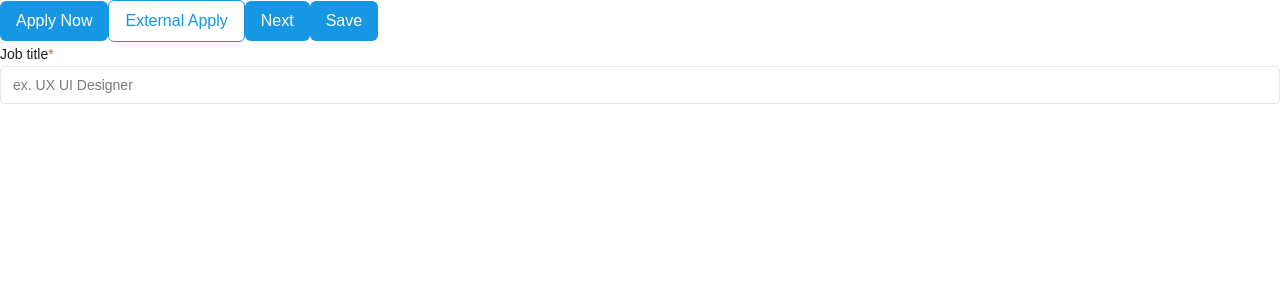
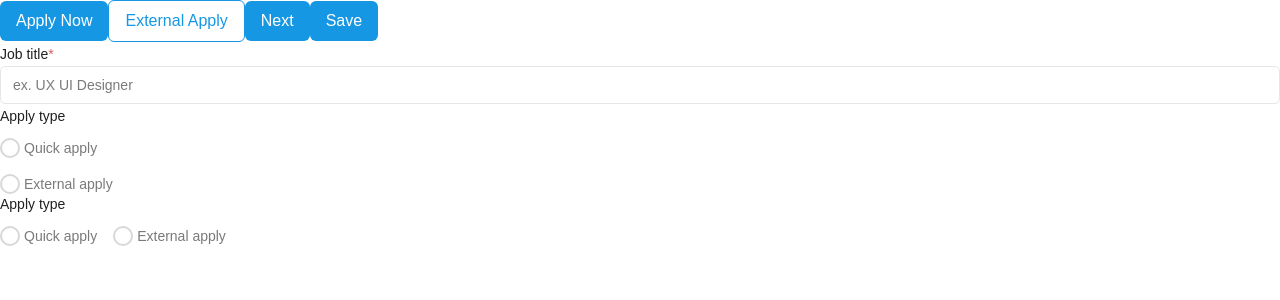
Before and after one commit to thecoadingmonk/hiring-tool, a React (Create React App) app: page / in a window 1280 px wide. Shown: the top 300 px of the page. Built offline with nearby package versions, Linux system fonts and the light colour scheme.

Commit message:
feat: created radio button and group component, updated tsconfig with screensize and color

```diff
--- a/src/App.tsx
+++ b/src/App.tsx
@@ -1,14 +1,37 @@
 import React, { useState } from "react";
 import Button from "./components/Button";
-import Input from "./components/Input";
+import InputText from "./components/InputText";
+import RadioGroup from "./components/RadioGroup";
+
+import type { RadioGroupProps } from "./types/RadioGroup";
 
 import "./index.css";
 
 const App = () => {
-  const [state, setState] = useState("");
+  const [inputState, setInputState] = useState("");
+  const [radioButtonState, setRadioButtonState] = useState("");
 
   const handleClick = (e: React.MouseEvent<HTMLButtonElement, MouseEvent>) =>
     console.log(e);
+
+  const radioGroupItems: RadioGroupProps["items"] = [
+    {
+      checked: radioButtonState === "quick-apply",
+      id: "quick-apply",
+      name: "apply-type",
+      value: "quick-apply",
+      label: "Quick apply",
+      onChange: (e) => setRadioButtonState(e.target.value),
+    },
+    {
+      checked: radioButtonState === "external-apply",
+      id: "external-apply",
+      name: "apply-type",
+      value: "external-apply",
+      label: "External apply",
+      onChange: (e) => setRadioButtonState(e.target.value),
+    },
+  ];
 
   return (
     <div>
@@ -28,13 +51,25 @@ const App = () => {
       </div>
 
       <div>
-        <Input
+        <InputText
           label="Job title"
           placeholder="ex. UX UI Designer"
-          value={state}
-          onChange={(e) => setState(e.target.value)}
+          value={inputState}
+          onChange={(e) => setInputState(e.target.value)}
           // errorMessage="This field is required"
           required
+        />
+      </div>
+
+      <div>
+        <RadioGroup legend="Apply type" items={radioGroupItems} />
+      </div>
+
+      <div>
+        <RadioGroup
+          flow="horizontal"
+          legend="Apply type"
+          items={radioGroupItems}
         />
       </div>
     </div>
--- a/src/components/Input.tsx
+++ b/src/components/InputText.tsx
@@ -1,11 +1,10 @@
 import type { FC } from "react";
-import type { InputProps } from "../types/Input";
+import type { InputTextProps } from "../types/InputText";
 
-const Input: FC<InputProps> = ({
+const InputText: FC<InputTextProps> = ({
   value,
   label,
   placeholder,
-  type = "text",
   name = "input",
   id = "input",
   errorMessage = "",
@@ -14,7 +13,7 @@ const Input: FC<InputProps> = ({
   ref = null,
   onChange = () => null,
   onBlur = () => null,
-}: InputProps) => {
+}: InputTextProps) => {
   return (
     <>
       <label
@@ -28,7 +27,7 @@ const Input: FC<InputProps> = ({
       </label>
       <input
         value={value}
-        type={type}
+        type="text"
         className={`border border-gray-20 rounded-[5px] placeholder:text-font-placeholder font-normal text-sm py-2 px-3 w-full ${
           errorMessage ? "focus:outline-font-error" : ""
         }`}
@@ -51,4 +50,4 @@ const Input: FC<InputProps> = ({
     </>
   );
 };
-export default Input;
+export default InputText;
--- /dev/null
+++ b/src/components/RadioButton.tsx
@@ -0,0 +1,42 @@
+import type { FC } from "react";
+import { RadioButtonProps } from "../types/RadioButton";
+
+const RadioButton: FC<RadioButtonProps> = ({
+  checked,
+  id,
+  name,
+  value,
+  label,
+  ref = null,
+  onBlur = () => null,
+  onChange = () => null,
+}: RadioButtonProps) => {
+  return (
+    <>
+      <div className="flex items-center">
+        <input
+          type="radio"
+          id={id}
+          name={name}
+          value={value}
+          className="appearance-none inline-block w-5 h-5 p-0.5 bg-clip-content border-2 border-gray-10 rounded-full checked:bg-primary-900"
+          checked={checked}
+          ref={ref}
+          onBlur={onBlur}
+          onChange={onChange}
+        />
+        <label
+          htmlFor={id}
+          className="ml-1 text-font-placeholder font-normal text-sm
+
+
+        "
+        >
+          {label}
+        </label>
+      </div>
+    </>
+  );
+};
+
+export default RadioButton;
--- /dev/null
+++ b/src/components/RadioGroup.tsx
@@ -0,0 +1,30 @@
+import type { FC } from "react";
+import type { RadioGroupProps } from "../types/RadioGroup";
+import RadioButton from "./RadioButton";
+
+const RadioGroup: FC<RadioGroupProps> = ({
+  legend,
+  items,
+  flow = "vertical",
+}: RadioGroupProps) => {
+  return (
+    <>
+      <legend className="mb-3 font-medium text-sm text-font-dark">
+        {legend}
+      </legend>
+      <fieldset
+        className={`inline-grid gap-4 ${
+          flow === "vertical"
+            ? "grid-flow-row"
+            : "grid-flow-row xsm:grid-flow-col"
+        }`}
+      >
+        {items.map((props) => (
+          <RadioButton {...props} />
+        ))}
+      </fieldset>
+    </>
+  );
+};
+
+export default RadioGroup;
--- /dev/null
+++ b/src/types/Events.d.ts
@@ -0,0 +1,4 @@
+export interface InputEvents {
+  onChange?: (e: React.ChangeEvent<HTMLInputElement>) => void;
+  onBlur?: (e: React.FocusEvent<HTMLInputElement>) => void;
+}
--- a/src/types/Input.d.ts
+++ /dev/null
@@ -1,17 +0,0 @@
-export interface InputProps extends InputEvents {
-  value: number | string;
-  label: string;
-  placeholder: string;
-  type?: React.HTMLInputTypeAttribute;
-  name?: string;
-  id?: string;
-  required?: boolean;
-  errorMessage?: string;
-  defaultValue?: number | string | readonly string[];
-  ref?: React.Ref<HTMLInputElement> | null;
-}
-
-export interface InputEvents {
-  onChange?: (e: React.ChangeEvent<HTMLInputElement>) => void;
-  onBlur?: (e: React.FocusEvent<HTMLInputElement>) => void;
-}
--- /dev/null
+++ b/src/types/InputText.d.ts
@@ -0,0 +1,13 @@
+import { InputEvents } from "./Events";
+
+export interface InputTextProps extends InputEvents {
+  value: number | string;
+  label: string;
+  placeholder: string;
+  name?: string;
+  id?: string;
+  required?: boolean;
+  errorMessage?: string;
+  defaultValue?: number | string | readonly string[];
+  ref?: React.Ref<HTMLInputElement> | null;
+}
--- /dev/null
+++ b/src/types/RadioButton.d.ts
@@ -0,0 +1,10 @@
+import { InputEvents } from "./Events";
+
+export interface RadioButtonProps extends InputEvents {
+  checked: boolean;
+  id: string;
+  name: string;
+  value: string;
+  label: string;
+  ref?: React.Ref<HTMLInputElement> | null;
+}
--- /dev/null
+++ b/src/types/RadioGroup.d.ts
@@ -0,0 +1,7 @@
+import { RadioButtonProps } from "./RadioButton";
+
+export interface RadioGroupProps {
+  legend: string;
+  items: RadioButtonProps[];
+  flow?: "vertical" | "horizontal";
+}
--- a/tailwind.config.js
+++ b/tailwind.config.js
@@ -7,6 +7,7 @@ module.exports = {
     extend: {
       colors: {
         gray: {
+          10: "#D8D8D8",
           20: "#E6E6E6",
         },
         font: {
@@ -23,6 +24,14 @@ module.exports = {
         poppins: ["Poppins", "sans-serif"],
       },
     },
+    screens: {
+      xsm: "520px",
+      sm: "640px",
+      md: "768px",
+      lg: "1024px",
+      xl: "1280px",
+      "2xl": "1536px",
+    },
   },
   plugins: [
     plugin(({ addUtilities }) => {
```
